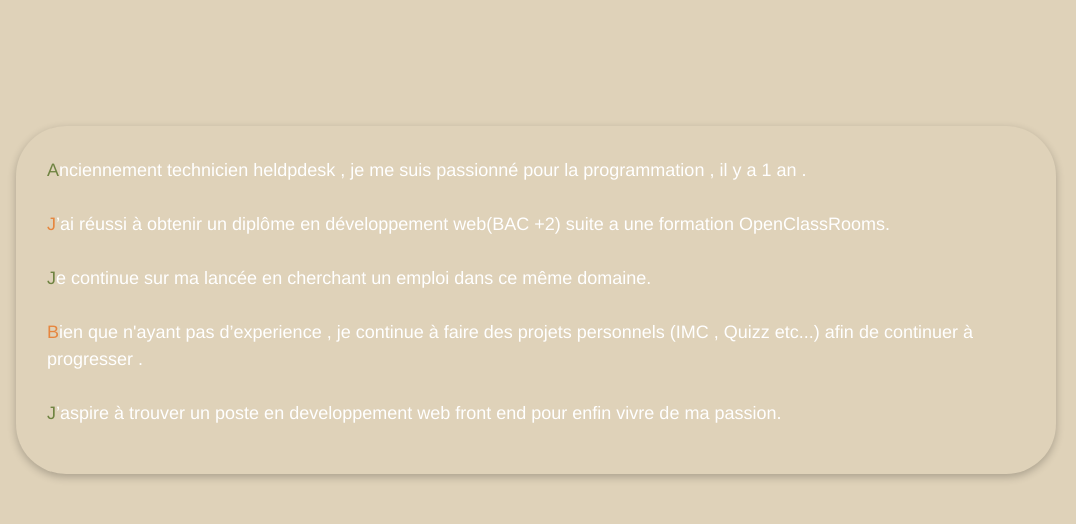
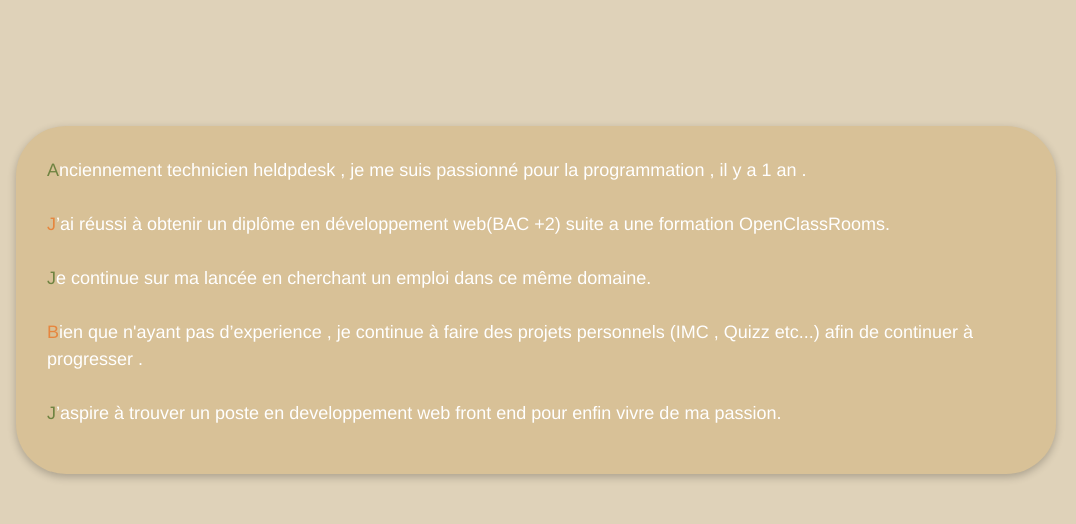
Before and after one commit to YBeB/Portfolio-v2023-2024, a plain HTML site: page index.html in a window 1280 px wide. Shown: the part 900-1424 px from the top of the page, 204-1280 px from the left. Drawn offline with nearby package versions, Linux system fonts and the light colour scheme.

Commit message:
color change

```diff
--- a/style.css
+++ b/style.css
@@ -113,7 +113,7 @@ justify-content: space-evenly;
 .wavy{  border: 1px transparent solid;
   border-radius: 10px;
   color: white;
-  background-color: #DFD2B9;
+  background-color: #d8c197;
   margin:0px 20px 0px 20px ;
   padding:30px ;
   border-radius: 50px;
```
